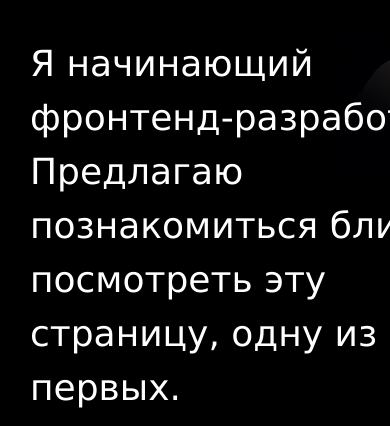
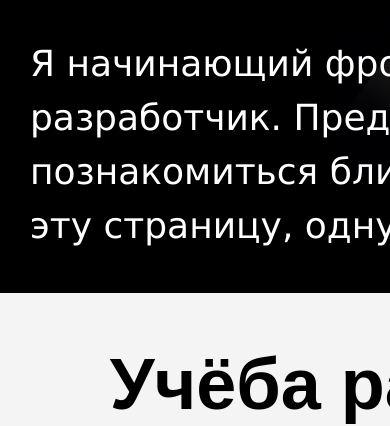
Before and after one commit to nikitost/nikitost.github.io, a plain HTML site: page index.html in a window 390 px wide. Shown: the part 419-845 px from the top of the page. Drawn offline with Linux system fonts and the light colour scheme.

Commit message:
Update style.css

```diff
--- a/style.css
+++ b/style.css
@@ -7,13 +7,13 @@ html, body { margin: 0;	min-width: 1280px;}
 section{padding: 40px 220px;}
 
 #aboutmesect{
-	min-height: 600px;
+	min-height: 560px;
 	color: white;
 	background-color: black;
 	position: relative;
 }
 #aboutmesect p{
-	margin: 0 380px 40px 0;
+	margin: 0 380px 0 0;
 	max-width: 720px;
 }
 #aboutmesect h1{
@@ -94,5 +94,6 @@ section{padding: 40px 220px;}
 	html, body { margin: 0;	min-width: 932px;} section{padding: 40px 30px;} footer{padding: 20px 30px;}
 	#vk, #inst, #fb, #numb{	height: 100px; width: 400px; border-radius: 100px 100px; font-size: 48px; margin: 40px auto;}
 	h1 {font-size: 82px;}	h2 {font-size: 72px;}	p {font-size: 36px; line-height: 1.5;}
+	#aboutmesect p{margin: 0;}
 	.storypart {margin: 100px auto;}
 }
```
